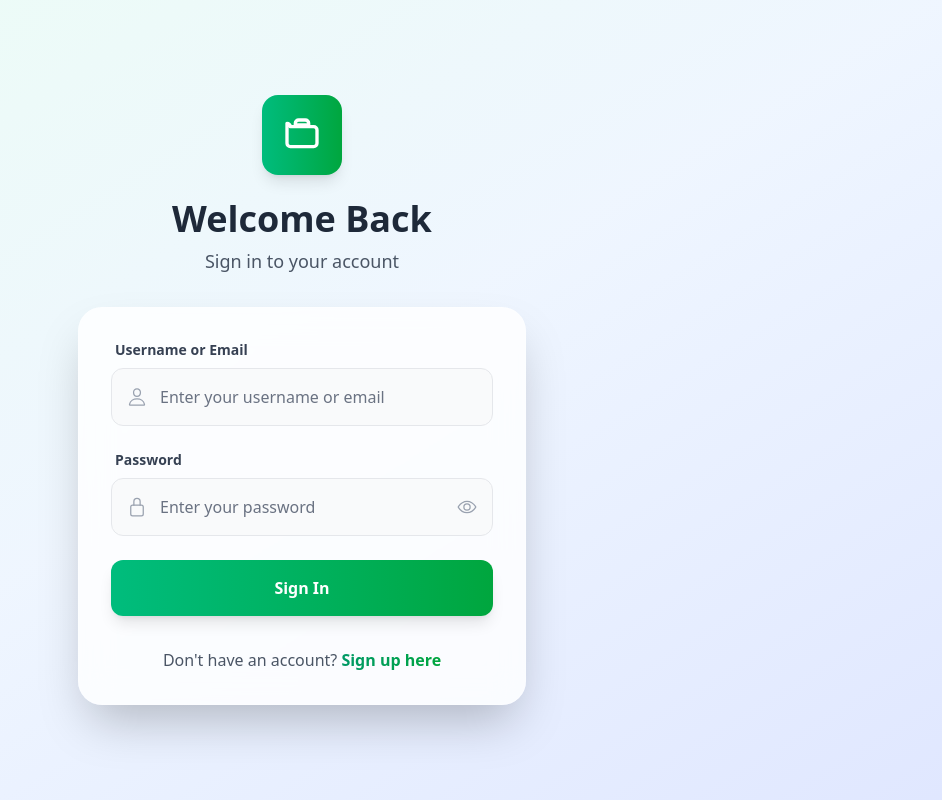
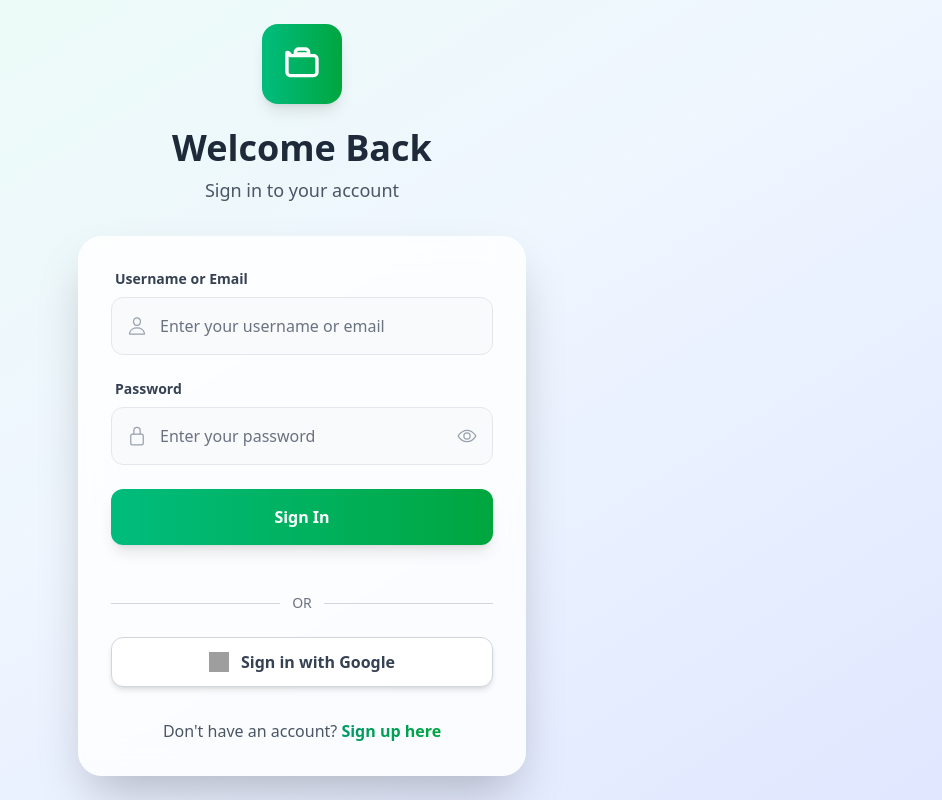
Before and after one commit to SiddheshWonderBiz/asset-hierarchy-frontend, a React (Vite) app: page /login in a window 1280 px wide. Shown: the whole page, without its empty margins (338-1280 px from the left). Built offline with nearby package versions, Linux system fonts and the light colour scheme; grey boxes are pictures that could not be loaded.

Commit message:
started with o auth

```diff
--- a/src/App.jsx
+++ b/src/App.jsx
@@ -5,7 +5,9 @@ import Login from './pages/Login';
 import Signup from './pages/Signup';
 import SignalsPage from './pages/SignalsPage';
 import LogsPage from './pages/LogsPage';
-import Header from './components/Header'; // ✅ import header
+import Header from './components/Header';
+import Callback from './pages/Callback';
+import AuthSuccess from './pages/AuthSuccess';
 import 'react-toastify/dist/ReactToastify.css';
 import { fetchCurrentUser } from './utils/api';
 import { ToastContainer } from "react-toastify";
@@ -63,6 +65,9 @@ function App() {
             {/* Public Routes */}
             <Route path="/login" element={<Login />} />
             <Route path="/signup" element={<Signup />} />
+            {/* <Route path="/callback" element={<Callback />} /> */}
+            // In your router setup
+<Route path="/auth-success" element={<AuthSuccess />} />
 
             {/* Protected Routes */}
             <Route
--- /dev/null
+++ b/src/pages/AuthSuccess.jsx
@@ -0,0 +1,32 @@
+// AuthSuccess.jsx
+import { useEffect } from "react";
+import { useNavigate } from "react-router-dom";
+import { toast } from "react-toastify";
+import { fetchCurrentUser } from "../utils/api";
+
+const AuthSuccess = () => {
+  const navigate = useNavigate();
+
+  useEffect(() => {
+    const handleAuthSuccess = async () => {
+      try {
+        // The JWT cookie should already be set by the backend
+        const user = await fetchCurrentUser();
+        console.log("Logged in user via Google:", user);
+
+        toast.success("Login successful!");
+        navigate("/"); // redirect to home
+      } catch (err) {
+        console.error("Failed to fetch user after Google auth:", err);
+        toast.error("Authentication failed");
+        navigate("/login");
+      }
+    };
+
+    handleAuthSuccess();
+  }, [navigate]);
+
+  return <div>Completing login...</div>;
+};
+
+export default AuthSuccess;
--- /dev/null
+++ b/src/pages/Callback.jsx
@@ -0,0 +1,46 @@
+import { useEffect } from "react";
+import { useNavigate } from "react-router-dom";
+import axios from "axios";
+import { toast } from "react-toastify";
+import { fetchCurrentUser } from "../utils/api";
+
+const Callback = () => {
+  const navigate = useNavigate();
+
+  useEffect(() => {
+    const handleGoogleCallback = async () => {
+      const params = new URLSearchParams(window.location.search);
+      const code = params.get("code");
+
+      if (!code) {
+        toast.error("Google login failed: No code returned");
+        return;
+      }
+
+      try {
+        // send the code to backend to exchange for JWT and set cookie
+        await axios.post(
+          "https://localhost:7092/api/Auth/google-callback",
+          { code },
+          { withCredentials: true } // important: cookie
+        );
+
+        // fetch user info
+        const user = await fetchCurrentUser();
+        console.log("Logged in user via Google:", user);
+
+        toast.success("Login successful!");
+        navigate("/"); // redirect to home
+      } catch (err) {
+        console.error(err);
+        toast.error("Google login failed");
+      }
+    };
+
+    handleGoogleCallback();
+  }, [navigate]);
+
+  return <div>Loading...</div>;
+};
+
+export default Callback;
--- a/src/pages/Login.jsx
+++ b/src/pages/Login.jsx
@@ -8,7 +8,7 @@ import {
   IoPersonOutline,
   IoLockClosedOutline,
 } from "react-icons/io5";
-import { fetchCurrentUser } from '../utils/api.js'; // <-- import fetchCurrentUser
+import { fetchCurrentUser } from "../utils/api.js"; // <-- import fetchCurrentUser
 
 const Login = () => {
   const [username, setUsername] = useState("");
@@ -156,6 +156,31 @@ const Login = () => {
                 Sign In
               </span>
             </button>
+
+            {/* OR Divider */}
+            <div className="flex items-center justify-center my-6">
+              <div className="flex-grow border-t border-gray-300"></div>
+              <span className="px-3 text-gray-500 text-sm">OR</span>
+              <div className="flex-grow border-t border-gray-300"></div>
+            </div>
+
+            {/* Google Login Button */}
+            <button
+              type="button"
+              onClick={() => {
+                // redirect to backend Google login endpoint
+                window.location.href =
+                  "https://localhost:7092/api/Auth/google-login";
+              }}
+              className="w-full flex items-center justify-center bg-white border border-gray-300 text-gray-700 font-semibold py-3 px-6 rounded-xl shadow-md hover:bg-gray-50 hover:shadow-lg transition-all duration-300"
+            >
+              <img
+                src="https://developers.google.com/identity/images/g-logo.png"
+                alt="Google Logo"
+                className="w-5 h-5 mr-3"
+              />
+              Sign in with Google
+            </button>
           </form>
 
           {/* Sign Up Link */}
```
